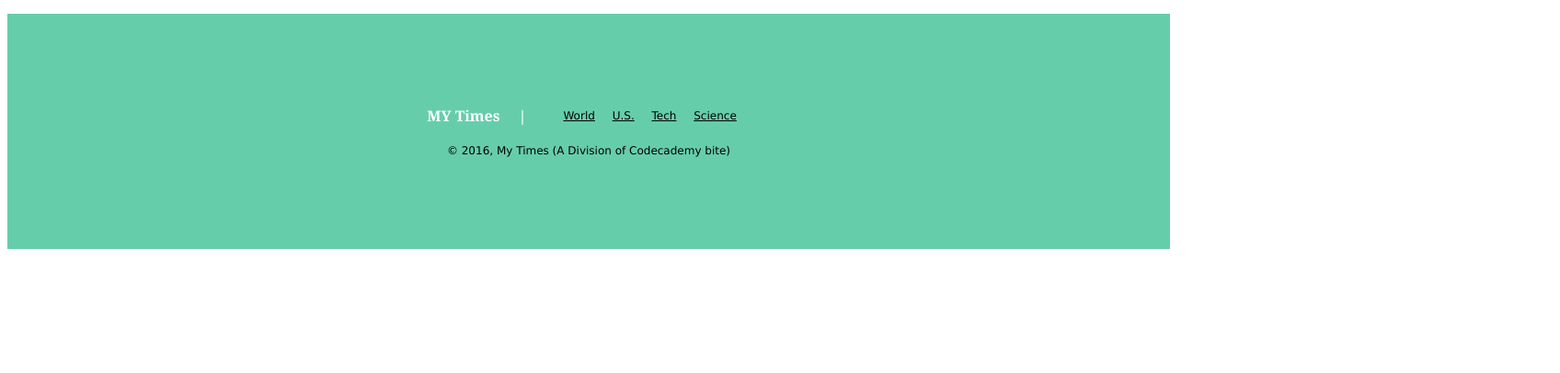
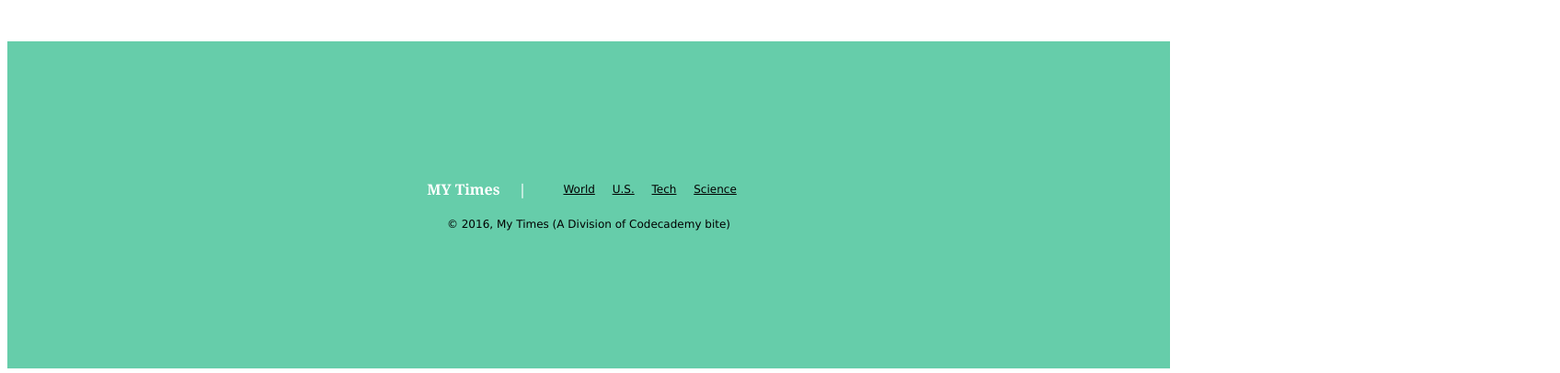
Before and after one commit to nrgini/MyT, a plain HTML site: page index.html in a window 1280 px wide. Shown: the part 1310-1716 px from the top of the page at 92% size, 1696 px wide, since content can reach past the window. Before the commit the page ends 1589 px from the top, so only its background shows below. Drawn offline with Linux system fonts and the light colour scheme.

Commit message:
Spacing tweaks

```diff
--- a/resources/css/style.css
+++ b/resources/css/style.css
@@ -84,6 +84,7 @@ span.logo-text {
   justify-content: space-between;
   flex-direction: column;
   padding: 10px;
+  margin: 0px 10px;
 }
 
 .column.large {
@@ -95,6 +96,7 @@ span.logo-text {
 
 .column.medium {
   width: 300px;
+  margin-right: 20px;
 }
 
 .column.small {
@@ -214,7 +216,8 @@ footer {
   justify-content: center;
   align-items: center;
   background-color: MediumAquamarine;
-  padding: 100px;
+  padding: 150px;
+  margin-top: 30px;
 }
 
 .footer-content {
```
